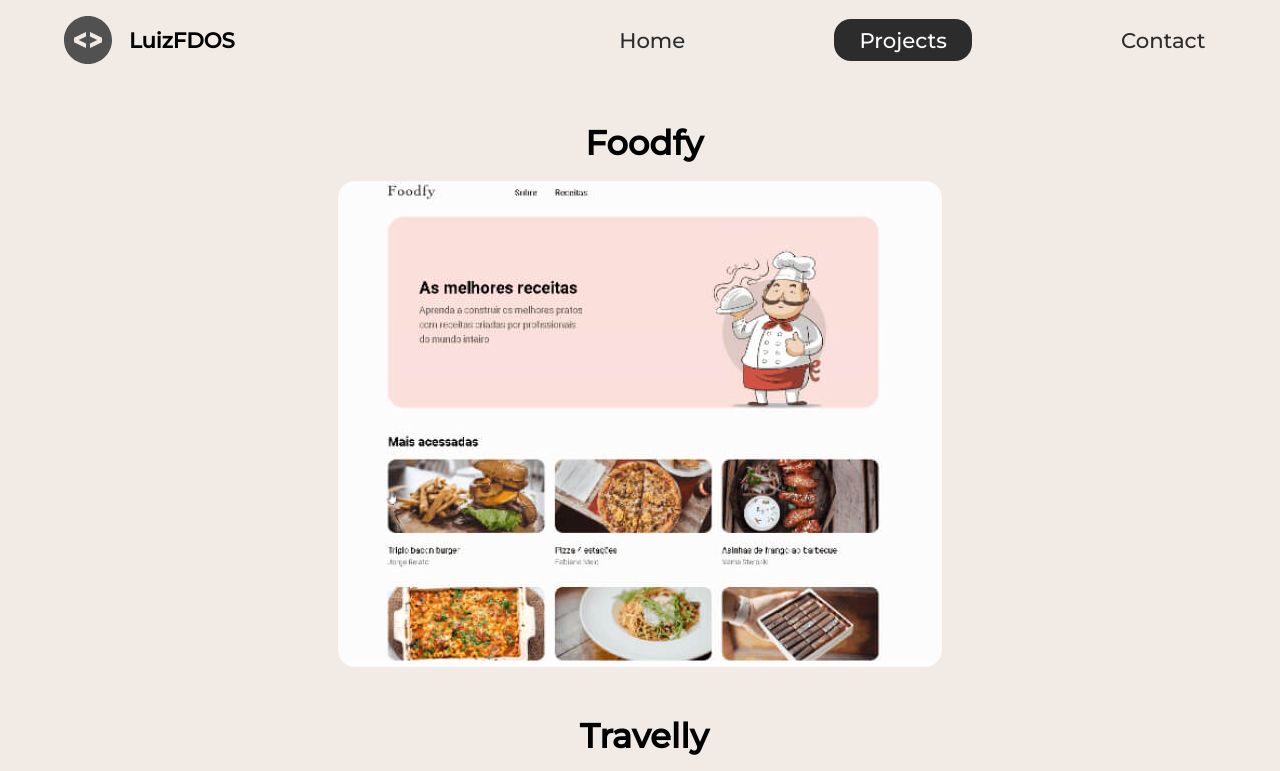
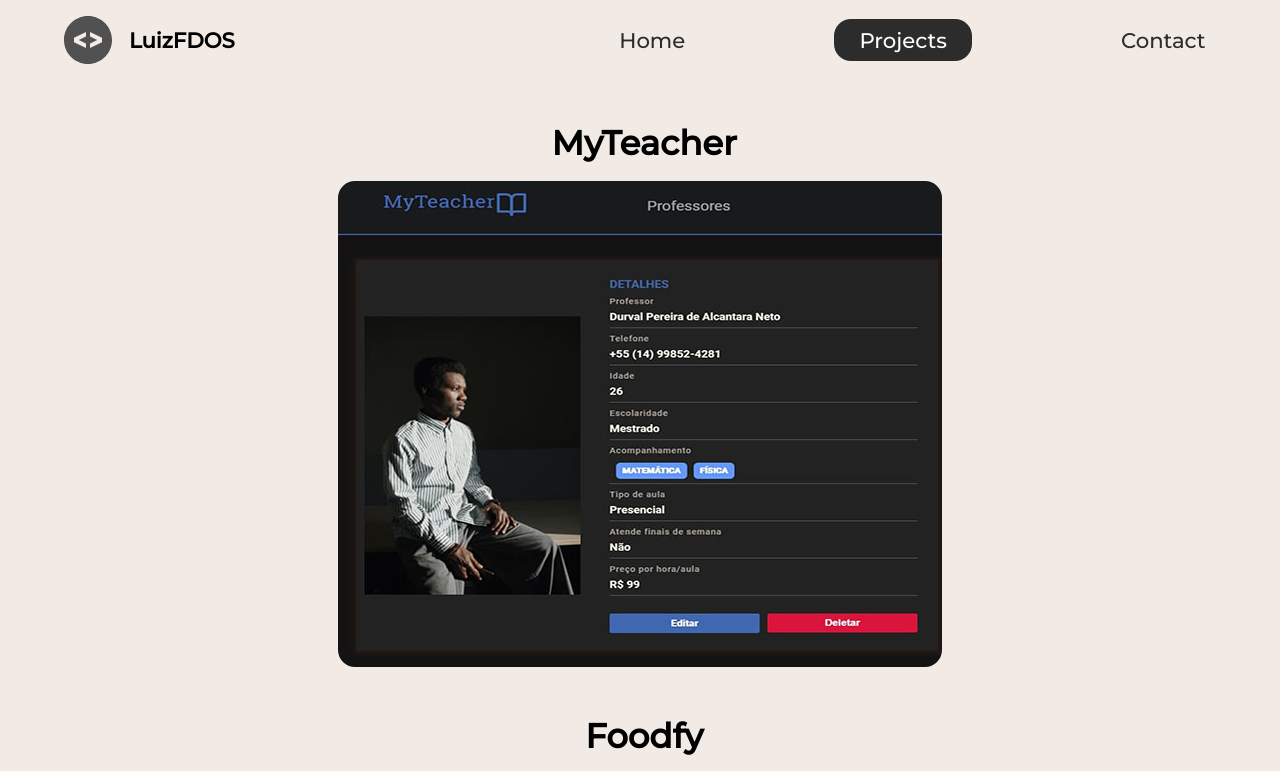
Before and after one commit to luizfdos/luizfdos.github.io, a plain HTML site: page projects/index.html in a window 1280 px wide. Shown: the top 771 px of the page. Drawn offline with Linux system fonts and the light colour scheme.

Commit message:
add project myteacher

```diff
--- a/projects/index.html
+++ b/projects/index.html
@@ -29,6 +29,12 @@
     </nav>
   </header>
   <section class="projects">
+    <div class="">
+      <h2>MyTeacher</h2>
+      <a href="https://github.com/luizfdos/teste-burh-front" target="_blank">
+        <img src="../img/myteacher.jpg" alt="myteacher-project">
+      </a>
+    </div>
     <div class="foodfy">
       <h2>Foodfy</h2>
       <a href="https://luizfdos.github.io/foodfy/" target="_blank">
```
Also changed, not shown: index.html (+1 -1 lines), img/myteacher.jpg (added).
